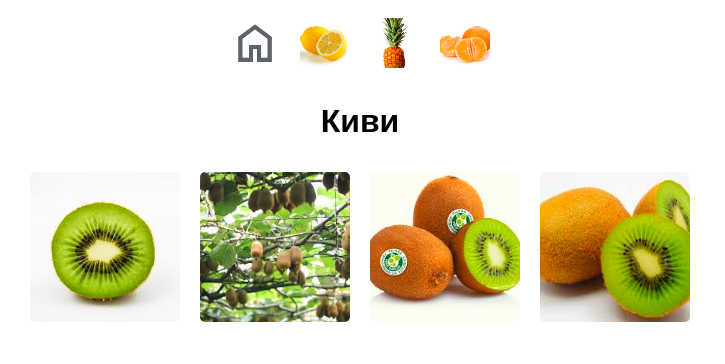
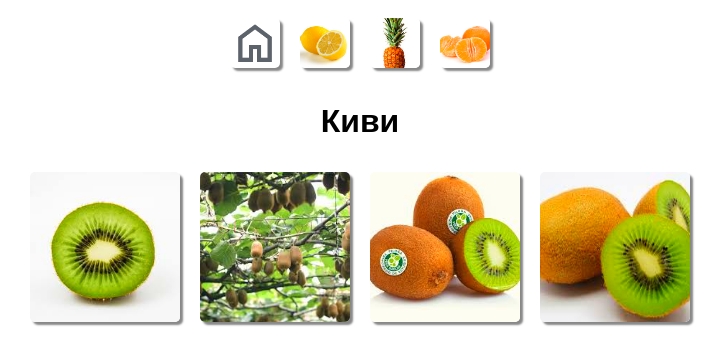
Before and after one commit to Sardor0485/Garden, a plain HTML site: page public/kiwi.html in a window 1280 px wide. Shown: the whole page, without its empty margins (280-1005 px from the left). Drawn offline with Linux system fonts and the light colour scheme.

Commit message:
style.css ga shadow qoshdim

```diff
--- a/public/style.css
+++ b/public/style.css
@@ -18,6 +18,7 @@ body {
     object-fit: cover;
     margin: 10px;
     border-radius:5px;
+    box-shadow:3px 3px 2px #888;
 
 }
 
```
